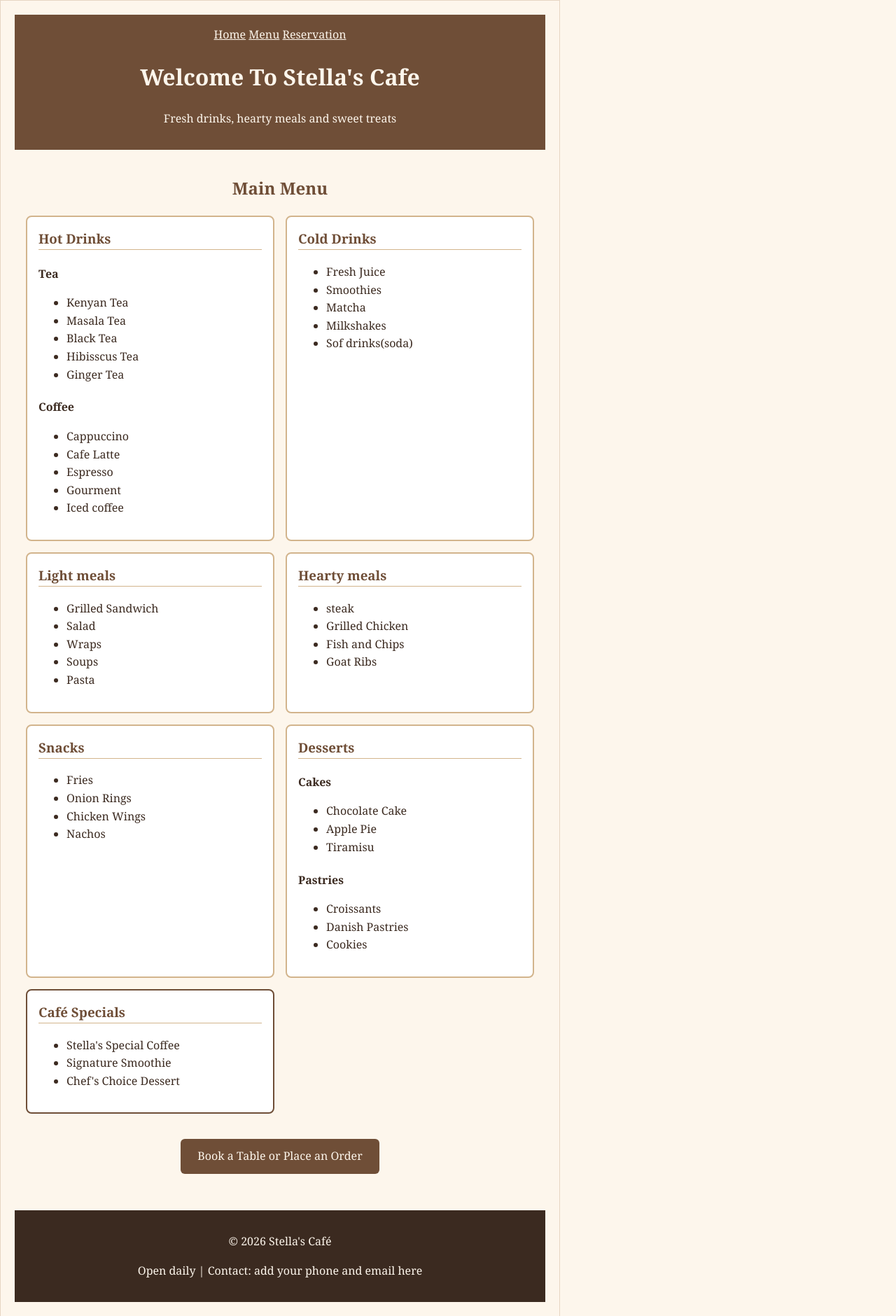
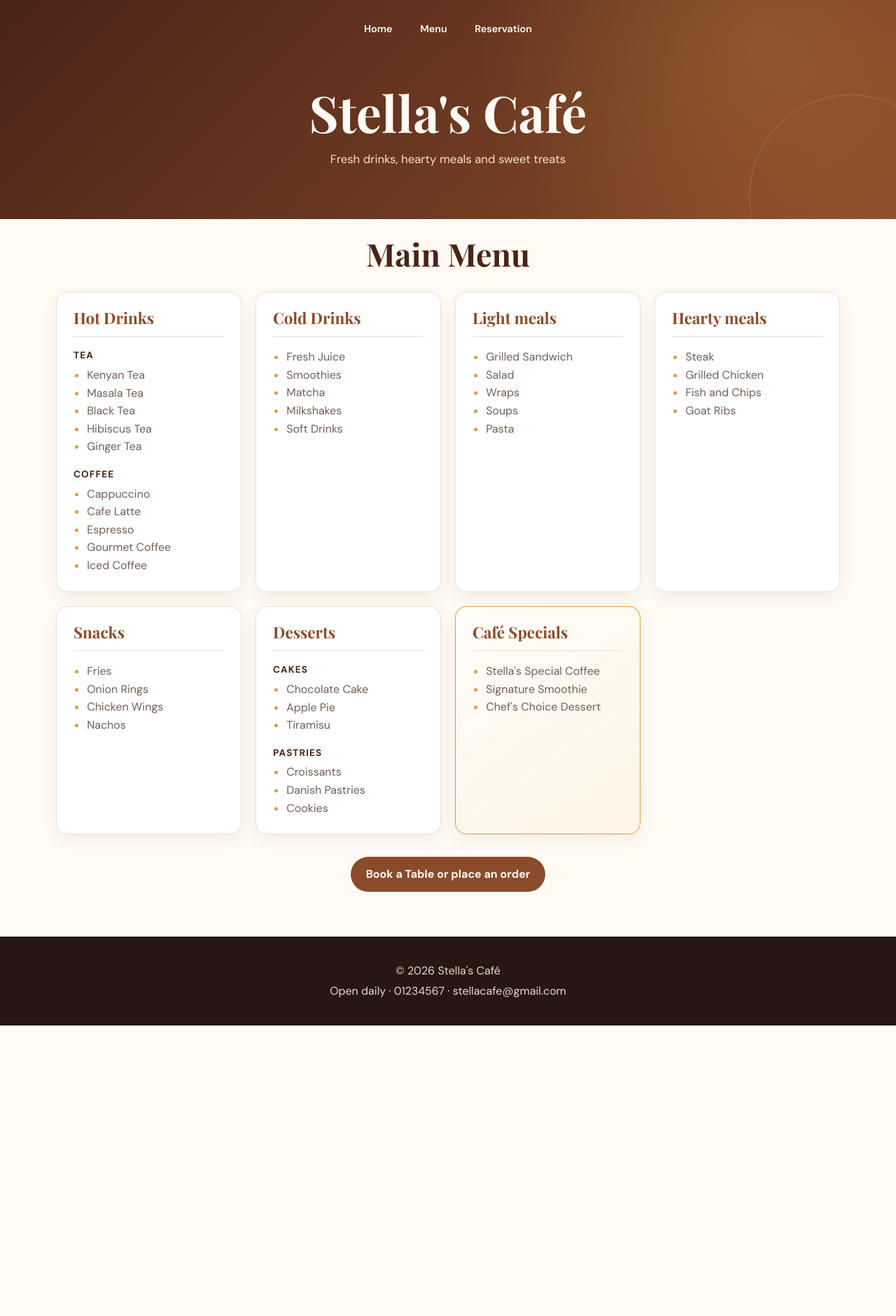
Before and after one commit to Kasera001/WEB-APPLICATION-PRACTISES, a plain HTML site: page MY FIRST WEB/menu.html in a window 1280 px wide. Shown: the whole page at 70% size. After the commit the page ends 1465 px from the top, so only its background shows below. Drawn offline with nearby package versions, Linux system fonts and the light colour scheme.

Commit message:
made changes to the css of the folder

```diff
--- a/MY FIRST WEB/menu.css
+++ b/MY FIRST WEB/menu.css
@@ -1,209 +1,403 @@
+@import url('https://fonts.googleapis.com/css2?family=DM+Sans:wght@400;500;600;700&family=Playfair+Display:wght@600;700&display=swap');
+
 :root {
-    --cream: #fdf6ec;
-    --coffee: #6f4e37;
-    --tan: #d2b48c;
-    --espresso: #3b2a20;
+    --cream: #fffaf3;
+    --surface: #ffffff;
+    --coffee: #8a4b2a;
+    --coffee-dark: #4a2418;
+    --espresso: #271713;
+    --muted: #715f58;
+    --tan: #e7cdb5;
+    --gold: #d89c45;
+    --line: #eadfd6;
+    --shadow: 0 16px 40px rgba(74, 36, 24, 0.1);
 }
-
 
 * {
     box-sizing: border-box;
 }
 
-fieldset legend {
-    font-weight: bold;
-    font-size: 1.2em;
-    border: 1px solid #E6D5C3;
-    border-radius: 6px;
-    background-color: white;
-    padding: 0 10px;
-    color: #6F4E37;
-}
-fieldset
-{background-color: white;
-    border: 1px solid #E6D5C3;
-    border-radius: 8px;
-    padding:16px;
-    margin-bottom: 20px;
+html {
+    scroll-behavior: smooth;
 }
 
 body {
-    background-color:var(--cream);
+    min-width: 320px;
+    margin: 0;
+    background: var(--cream);
     color: var(--espresso);
-    border: 1px solid #E6D5C3;
+    font-family: 'DM Sans', Arial, sans-serif;
     font-size: 16px;
     line-height: 1.6;
-    padding: 20px;
-    max-width: 800px;
-    margin: 0;
-   font-family:Georgia, 'Times New Roman', Times, serif;
 }
 
-.site-header{
-    background-color: var(--coffee);
+.site-header {
+    position: relative;
+    overflow: hidden;
+    padding: 1.25rem 1.25rem 4.5rem;
+    background:
+        radial-gradient(circle at 85% 20%, rgba(216, 156, 69, 0.25), transparent 25rem),
+        linear-gradient(135deg, var(--coffee-dark), var(--coffee));
     color: var(--cream);
     text-align: center;
-    padding: 1rem;
 }
-.main-nav a{
-    color:var(--cream);
-    text-decoration: underline;
-    padding:0.5rem o.75rem;
+
+.site-header::after {
+    position: absolute;
+    right: -5rem;
+    bottom: -7rem;
+    width: 18rem;
+    height: 18rem;
+    border: 1px solid rgba(255, 250, 243, 0.15);
+    border-radius: 50%;
+    content: '';
 }
-.main-nav a:hover{
-    text-decoration: underline;
+
+.main-nav,
+.site-header nav {
+    position: relative;
+    z-index: 1;
+    display: flex;
+    justify-content: center;
+    flex-wrap: wrap;
+    gap: 0.35rem;
+    margin-bottom: 3.5rem;
 }
-main{
-    max-width: 1100px;
-    margin:0 auto;
-    padding:1rem;
 
+.main-nav a,
+.site-header nav a {
+    padding: 0.55rem 1rem;
+    border: 1px solid transparent;
+    border-radius: 999px;
+    color: var(--cream);
+    font-size: 0.9rem;
+    font-weight: 600;
+    text-decoration: none;
+    transition: background 180ms ease, border-color 180ms ease, transform 180ms ease;
 }
-h2{
-    color:var(--coffee);
+
+.main-nav a:hover,
+.site-header nav a:hover,
+.main-nav a:focus-visible,
+.site-header nav a:focus-visible {
+    border-color: rgba(255, 250, 243, 0.35);
+    background: rgba(255, 250, 243, 0.12);
+    transform: translateY(-1px);
+}
+
+h1,
+h2,
+h3 {
+    font-family: 'Playfair Display', Georgia, serif;
+    line-height: 1.15;
+}
+
+.site-header h1 {
+    position: relative;
+    z-index: 1;
+    max-width: 720px;
+    margin: 0 auto 0.8rem;
+    color: var(--cream);
+    font-size: clamp(2.4rem, 6vw, 4.5rem);
+}
+
+.tagline {
+    position: relative;
+    z-index: 1;
+    max-width: 600px;
+    margin: 0 auto;
+    color: #f8dfc7;
+    font-size: 1.05rem;
+}
+
+main {
+    width: min(1120px, calc(100% - 2rem));
+    margin: -2.5rem auto 0;
+    padding: 0 0 4rem;
+}
+
+main > h2 {
+    margin: 4rem 0 1.75rem;
+    color: var(--coffee-dark);
+    font-size: clamp(2rem, 4vw, 2.8rem);
     text-align: center;
 }
-.menu-grid{
-    display: grid;
-    grid-template-columns: repeat(auto-fit,minmax(240px,1fr));
-    gap:1rem;
-}
-.menu-card{
-    background-color: #fff;
-    border:2px solid var(--tan);
-    border-radius: 8px;
-    padding:1rem;
 
-}
-.menu-card h3{
-    color:var(--coffee);
-    margin-top: 0;
-    border-bottom: 1px solid var(--tan);
-}
-.menu-card h4{
-    margin-bottom: 0.25rem;
-}
-menu-card ul {
-    margin-top: 0;
-    padding-left: 1.2rem;
+.hero {
+    position: relative;
+    overflow: hidden;
+    padding: clamp(2.5rem, 7vw, 5rem) 1.5rem;
+    border-radius: 1.25rem;
+    background:
+        linear-gradient(120deg, rgba(39, 23, 19, 0.92), rgba(138, 75, 42, 0.88)),
+        radial-gradient(circle at top right, var(--gold), transparent 50%);
+    box-shadow: var(--shadow);
+    color: var(--cream);
+    text-align: center;
 }
 
-.special {
-    border-color: var(--coffee);
+.hero h2 {
+    max-width: 720px;
+    margin: 0 auto 1rem;
+    color: var(--cream);
+    font-size: clamp(2rem, 5vw, 3.5rem);
 }
 
-/* Button */
-.cta {
-    text-align: center;
-    margin: 2rem 0;
-    color:blue;
-}
-.cta a:hover{
-    text-decoration: underline;
-}
-.button {
-    display: inline-block;
-    background-color: var(--coffee);
-    color: var(--cream);
-    padding: 0.75rem 1.5rem;
-    border-radius: 6px;
-    text-decoration: none;
+.hero p {
+    max-width: 620px;
+    margin: 0 auto;
+    color: #f8dfc7;
+    font-size: 1.05rem;
 }
 
-.button:hover {
-    background-color: var(--espresso);
+.cta {
+    display: flex;
+    justify-content: center;
+    flex-wrap: wrap;
+    gap: 0.75rem;
+    margin: 2rem 0 0;
 }
 
-/* Footer */
-.site-footer {
-    background-color: var(--espresso);
+.button,
+button {
+    display: inline-flex;
+    justify-content: center;
+    align-items: center;
+    min-height: 3rem;
+    padding: 0.75rem 1.35rem;
+    border: 0;
+    border-radius: 999px;
+    background: var(--coffee);
     color: var(--cream);
-    text-align: center;
-    padding: 1rem;
+    font: inherit;
+    font-weight: 700;
+    text-decoration: none;
+    cursor: pointer;
+    transition: background 180ms ease, box-shadow 180ms ease, transform 180ms ease;
 }
 
-/* Home page */
-.hero {
-    text-align: center;
-    padding: 2rem 1rem;
+.hero .button:first-child,
+.button:hover,
+button:hover {
+    background: var(--gold);
+    color: var(--espresso);
 }
 
-.cta .button {
-    margin: 0.25rem;
+.hero .button:last-child {
+    border: 1px solid rgba(255, 250, 243, 0.35);
+    background: transparent;
+}
+
+.button:hover,
+button:hover {
+    box-shadow: 0 8px 18px rgba(74, 36, 24, 0.18);
+    transform: translateY(-2px);
+}
+
+.menu-grid {
+    display: grid;
+    grid-template-columns: repeat(auto-fit, minmax(245px, 1fr));
+    gap: 1.25rem;
+}
+
+.menu-card,
+.info,
+form {
+    border: 1px solid var(--line);
+    border-radius: 1rem;
+    background: var(--surface);
+    box-shadow: 0 8px 24px rgba(74, 36, 24, 0.06);
+}
+
+.menu-card {
+    position: relative;
+    padding: 1.5rem;
+    transition: box-shadow 180ms ease, transform 180ms ease;
+}
+
+.menu-card:hover {
+    box-shadow: var(--shadow);
+    transform: translateY(-4px);
+}
+
+.menu-card h3 {
+    margin: 0 0 1rem;
+    padding-bottom: 0.8rem;
+    border-bottom: 1px solid var(--line);
+    color: var(--coffee);
+    font-size: 1.4rem;
+}
+
+.menu-card h4 {
+    margin: 1rem 0 0.25rem;
+    color: var(--coffee-dark);
+    font-size: 0.85rem;
+    letter-spacing: 0.08em;
+    text-transform: uppercase;
+}
+
+.menu-card ul {
+    margin: 0;
+    padding-left: 1.2rem;
+    color: var(--muted);
+}
+
+.menu-card li::marker {
+    color: var(--gold);
+}
+
+.menu-card.special {
+    border-color: var(--gold);
+    background: linear-gradient(145deg, #fffdf9, #fff4e6);
 }
 
 .info {
+    margin-top: 1.25rem;
+    padding: 1.75rem;
     text-align: center;
 }
 
-/* Reservation form */
+.info h2 {
+    margin-top: 0;
+    color: var(--coffee-dark);
+}
+
+.info p {
+    margin: 0.35rem;
+    color: var(--muted);
+}
+
 form {
-    max-width: 700px;
+    max-width: 780px;
     margin: 0 auto;
+    padding: clamp(1.25rem, 4vw, 2rem);
+}
+
+form > h2 {
+    margin: 0 0 1.5rem;
+    color: var(--coffee-dark);
+    font-size: clamp(1.8rem, 4vw, 2.5rem);
+    text-align: center;
 }
 
 fieldset {
-    background-color: #fff;
-    border: 2px solid var(--tan);
-    border-radius: 8px;
-    padding: 1rem;
-    margin-bottom: 1rem;
+    margin: 0 0 1rem;
+    padding: 1.25rem;
+    border: 1px solid var(--line);
+    border-radius: 0.75rem;
+    background: #fffdfb;
+}
+
+fieldset fieldset {
+    margin-top: 1rem;
+    background: var(--cream);
 }
 
 legend {
+    padding: 0 0.5rem;
     color: var(--coffee);
-    font-weight: bold;
-    padding: 0 0.5rem;
+    font-family: 'Playfair Display', Georgia, serif;
+    font-size: 1.1rem;
+    font-weight: 700;
 }
 
-.field {
-    margin-bottom: 1rem;
+.form-label {
+    margin: 0.75rem 0 0.3rem;
 }
 
-.field label {
-    display: block;
-    margin-bottom: 0.25rem;
+label {
+    color: var(--coffee-dark);
+    font-weight: 600;
 }
 
-input[type="text"],
-input[type="tel"],
-input[type="email"],
-input[type="number"],
-input[type="datetime-local"],
+input[type='text'],
+input[type='tel'],
+input[type='email'],
+input[type='number'],
+input[type='datetime-local'],
 select,
 textarea {
     width: 100%;
-    padding: 0.6rem;
+    padding: 0.75rem 0.85rem;
     border: 1px solid var(--tan);
-    border-radius: 6px;
+    border-radius: 0.55rem;
+    background: var(--surface);
+    color: var(--espresso);
     font: inherit;
+}
+
+textarea {
+    min-height: 6rem;
+    resize: vertical;
 }
 
 input:focus,
 select:focus,
 textarea:focus {
-    outline: 2px solid var(--coffee);
+    outline: 3px solid rgba(216, 156, 69, 0.28);
+    border-color: var(--coffee);
 }
 
-.option {
-    margin-bottom: 0.5rem;
+input[type='radio'] {
+    accent-color: var(--coffee);
 }
 
-button {
-    background-color: var(--coffee);
-    color: var(--cream);
-    border: none;
-    padding: 0.75rem 1.5rem;
-    border-radius: 6px;
-    font: inherit;
-    cursor: pointer;
+button[type='reset'] {
+    margin-left: 0.5rem;
+    background: #eadfd6;
+    color: var(--coffee-dark);
 }
 
-button:hover {
-    background-color: var(--espresso);
+button[type='reset']:hover {
+    background: var(--tan);
 }
 
-button[type="reset"] {
-    background-color: var(--tan);
-    color: var(--espresso);
+form > button {
+    margin-top: 0.5rem;
 }
+
+.site-footer {
+    padding: 2rem 1rem;
+    background: var(--espresso);
+    color: #e8d8ca;
+    text-align: center;
+}
+
+.site-footer p {
+    margin: 0.25rem;
+}
+
+@media (max-width: 600px) {
+    .site-header {
+        padding-bottom: 3.5rem;
+    }
+
+    .main-nav,
+    .site-header nav {
+        margin-bottom: 2.5rem;
+    }
+
+    main {
+        width: min(100% - 1rem, 1120px);
+    }
+
+    .hero {
+        border-radius: 0.9rem;
+    }
+
+    form {
+        padding: 1rem;
+    }
+
+    fieldset {
+        padding: 1rem;
+    }
+
+    form > button {
+        width: 100%;
+    }
+
+    button[type='reset'] {
+        margin: 0.65rem 0 0;
+    }
+}
--- a/MY FIRST WEB/menu.html
+++ b/MY FIRST WEB/menu.html
@@ -3,30 +3,30 @@
 <head>
     <meta charset="UTF-8">
     <meta name = "viewport" content ="width=device-width,initial-scale=1.0">
-    <title>Café Menu</title>
-    <link rel = 'stylesheet' href ='menu.css'>
+    <title>Menu | Stella's Café</title>
+    <link rel="stylesheet" href="menu.css">
 </head>
 <body>
     <header class ="site-header">
-        <nav class = "main-nav">
-            <a href ="index.html">Home</a>
-            <a href = "menu.html">Menu</a>
-            <a href ="reservation.html">Reservation</a>
+        <nav class="main-nav" aria-label="Main navigation">
+            <a href="index.html">Home</a>
+            <a href="menu.html">Menu</a>
+            <a href="reservation.html">Reservation</a>
         </nav>
-        <h1>Welcome To Stella's Cafe</h1>
+        <h1>Stella's Café</h1>
         <p class="tagline">Fresh drinks, hearty meals and sweet treats</p>
     </header>
     <main>
         <h2>Main Menu</h2>
         <div class="menu-grid">
-            <section class="menu-card">
-                <h3>Hot Drinks</h3>
+            <section class="menu-card" aria-labelledby="hot-drinks">
+                <h3 id="hot-drinks">Hot Drinks</h3>
                 <h4>Tea</h4>
                 <ul>
                     <li>Kenyan Tea</li>
                     <li>Masala Tea</li>
                     <li>Black Tea</li>
-                    <li>Hibisscus Tea</li>
+                    <li>Hibiscus Tea</li>
                     <li>Ginger Tea</li>
                 </ul>
                 <h4>Coffee</h4>
@@ -34,21 +34,21 @@
                     <li>Cappuccino</li>
                     <li>Cafe Latte</li>
                     <li>Espresso</li>
-                    <li>Gourment</li>
-                    <li>Iced coffee</li>
+                    <li>Gourmet Coffee</li>
+                    <li>Iced Coffee</li>
                 </ul>
             </section>
-            <section class="menu-card">
-                <h3>Cold Drinks</h3>
+            <section class="menu-card" aria-labelledby="cold-drinks">
+                <h3 id="cold-drinks">Cold Drinks</h3>
                 <ul>
                     <li>Fresh Juice</li>
                     <li>Smoothies</li>
                     <li>Matcha</li>
                     <li>Milkshakes</li>
-                    <li>Sof drinks(soda)</li>
+                    <li>Soft Drinks</li>
                 </ul>
             </section>
-            <section class ="menu-card">
+            <section class="menu-card">
                 <h3>Light meals</h3>
                 <ul>
                     <li>Grilled Sandwich</li>
@@ -61,7 +61,7 @@
             <section class="menu-card">
                 <h3>Hearty meals</h3>
                 <ul>
-                    <li>steak</li>
+                    <li>Steak</li>
                     <li>Grilled Chicken</li>
                     <li>Fish and Chips</li>
                     <li>Goat Ribs</li>
@@ -104,14 +104,14 @@
 
         </div>
 
-        <p class="cta">
-            <a class="button" href="reservation.html">Book a Table or Place an Order</a>
-        </p>
+        <div class="cta">
+            <a class="button" href="reservation.html">Book a Table or place an order</a>
+        </div>
     </main>
 
     <footer class="site-footer">
         <p>&copy; 2026 Stella's Café</p>
-        <p>Open daily | Contact: add your phone and email here</p>
+        <p>Open daily · 01234567 · stellacafe@gmail.com</p>
     </footer>
 
 </body>
```
Also changed, not shown: MY FIRST WEB/index.html (+11 -12 lines), MY FIRST WEB/reservation.html (+12 -12 lines).
